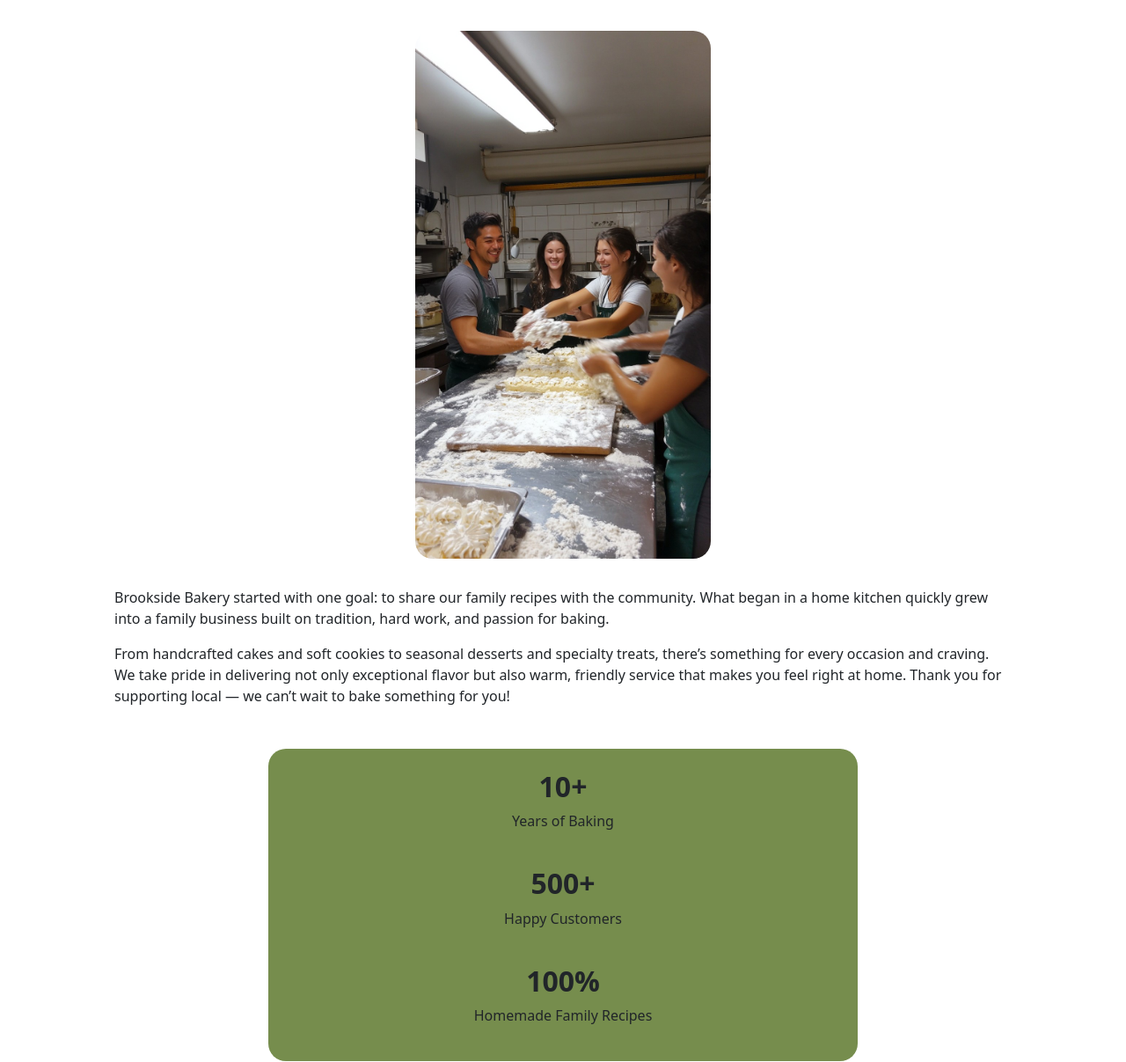
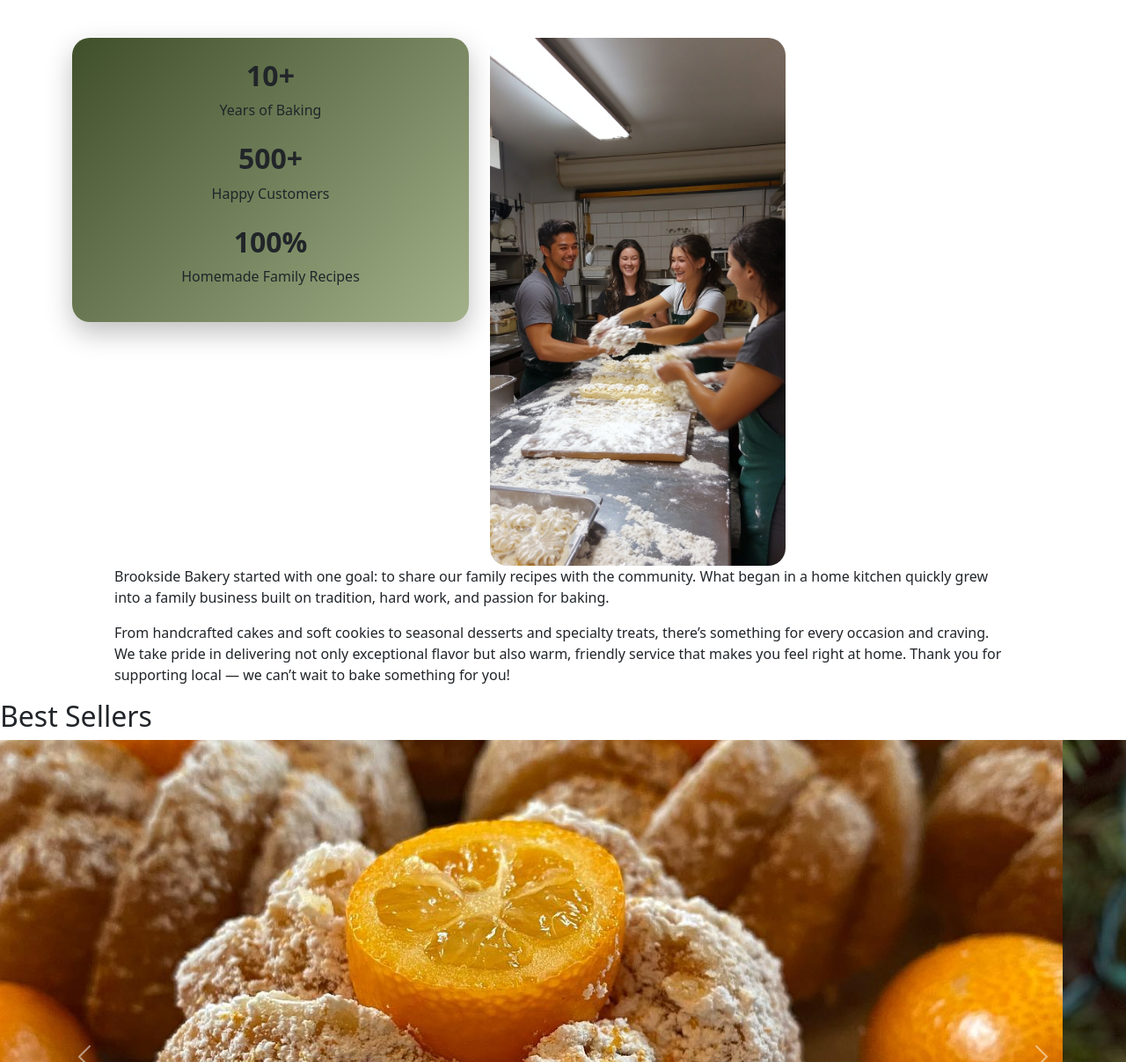
Before and after one commit to lengleman-spec/bs-bakery, a plain HTML site: page index.html in a window 1280 px wide. Shown: the part 773-1980 px from the top of the page at 88% size. Drawn offline with nearby package versions, Linux system fonts and the light colour scheme.

Commit message:
Line customer stats and about image horizontally.

```diff
--- a/index.html
+++ b/index.html
@@ -72,11 +72,29 @@
       <div class="container">
         <h2 class="about-header text-center fs-1 px-5 pt-4">Our Story</h2>
 
-        <div class="about-img-wrapper d-flex justify-content-center">
-          <img
-            src="img/crew.jpg"
-            alt=""
-            class="img-fluid about-img d-block mx-auto" />
+        <div class="row mt-5">
+          <div class="col-5">
+            <div class="customer-stats p-4 text-center mx-auto">
+              <div class="mb-4">
+                <h2 class="fw-bold">10+</h2>
+                <p>Years of Baking</p>
+              </div>
+
+              <div class="mb-4">
+                <h2 class="fw-bold">500+</h2>
+                <p>Happy Customers</p>
+              </div>
+
+              <div>
+                <h2 class="fw-bold">100%</h2>
+                <p>Homemade Family Recipes</p>
+              </div>
+            </div>
+          </div>
+
+          <div class="col-7">
+            <img src="img/crew.jpg" alt="" class="img-fluid about-img" />
+          </div>
         </div>
         <p class="px-5">
           Brookside Bakery started with one goal: to share our family recipes
@@ -91,21 +109,6 @@
           friendly service that makes you feel right at home. Thank you for
           supporting local — we can’t wait to bake something for you!
         </p>
-
-        <div class="row text-center mt-5 customer-stats mx-auto p-4">
-          <div class="col-12 mb-4">
-            <h2 class="fw-bold">10+</h2>
-            <p>Years of Baking</p>
-          </div>
-          <div class="col-12 mb-4">
-            <h2 class="fw-bold">500+</h2>
-            <p>Happy Customers</p>
-          </div>
-          <div class="col-12">
-            <h2 class="fw-bold">100%</h2>
-            <p>Homemade Family Recipes</p>
-          </div>
-        </div>
       </div>
     </section>
 
--- a/styles.css
+++ b/styles.css
@@ -49,13 +49,14 @@ nav {
 
 .about-img {
   max-height: 75vh;
-  margin: 2rem auto;
+  /* margin: 2rem auto; */
   overflow: hidden;
   border-radius: 20px;
 }
 
 .customer-stats {
-  background-color: #768d4d;
-  width: 60%;
+  background: linear-gradient(135deg, #3f4f2a, #a3b18a);
+  box-shadow: 0 12px 30px rgba(0, 0, 0, 0.25);
+  /* width: 40%; */
   border-radius: 20px;
 }
```
